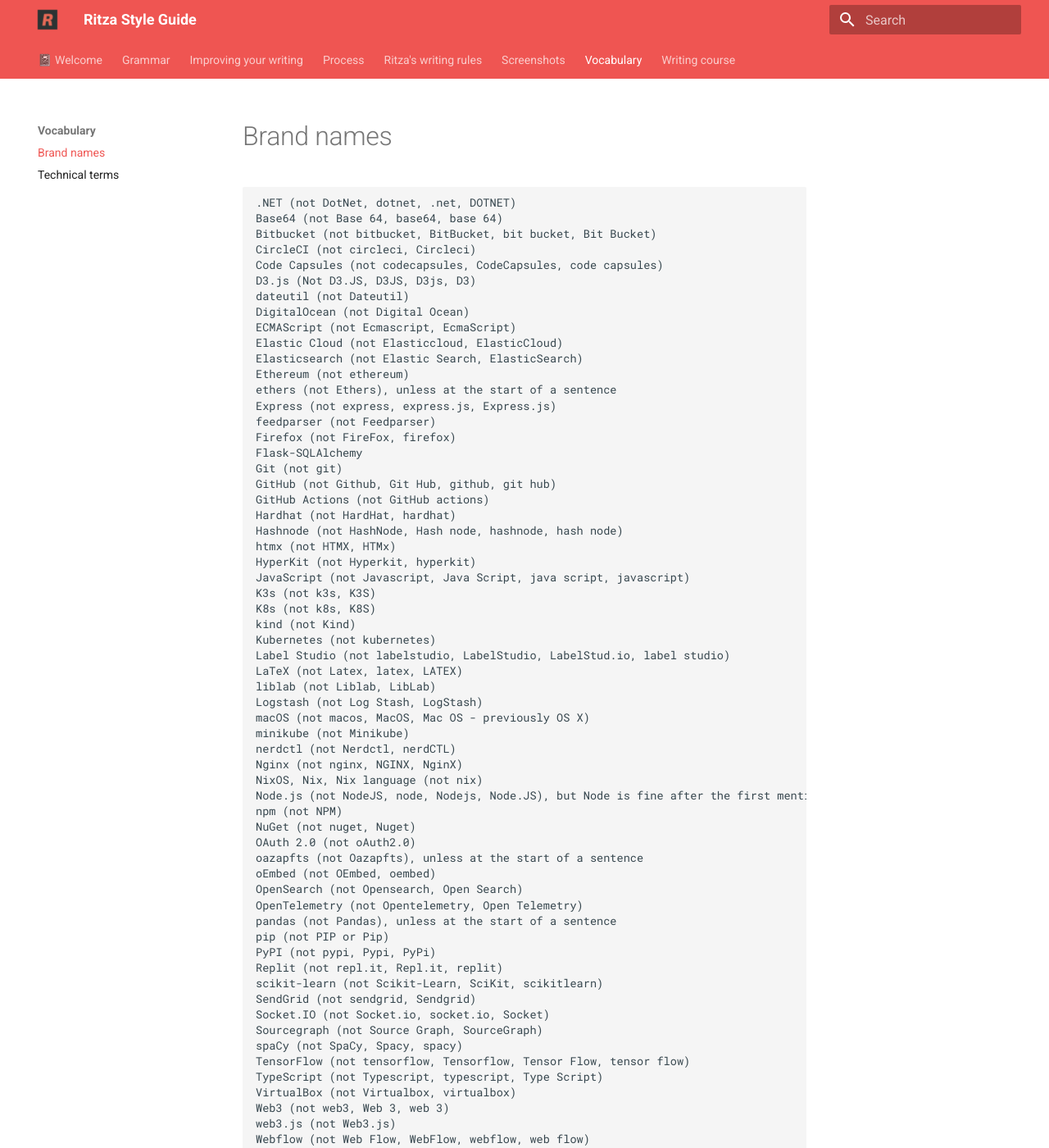
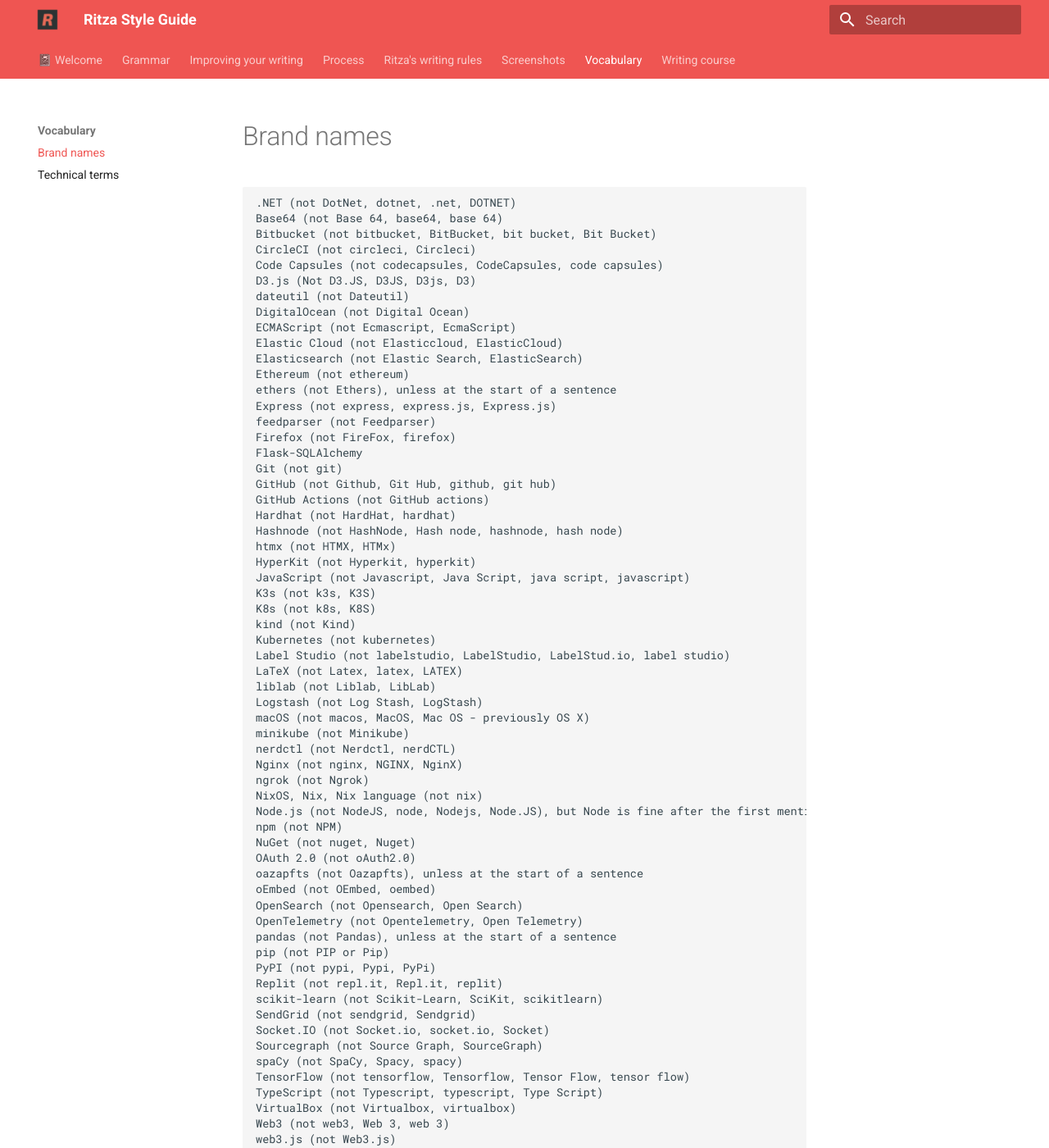
Before and after one commit to ritza-co/styleguide.ritza.co, an MkDocs documentation site: the page built from docs/vocabulary/brandnames.md, in a window 1280 px wide and 1400 px high. Shown: the whole window at 82% size. Built offline with MkDocs 1.6.1 and Material for MkDocs 9.7.7, drawn with Linux system fonts in a browser that asks for light colours; some of the changed text lies outside the part shown.

Commit message:
Add ngrok to brandnames.md

```diff
--- a/docs/vocabulary/brandnames.md
+++ b/docs/vocabulary/brandnames.md
@@ -38,6 +38,7 @@
 minikube (not Minikube)
 nerdctl (not Nerdctl, nerdCTL)
 Nginx (not nginx, NGINX, NginX)
+ngrok (not Ngrok)
 NixOS, Nix, Nix language (not nix)
 Node.js (not NodeJS, node, Nodejs, Node.JS), but Node is fine after the first mention
 npm (not NPM)
```
